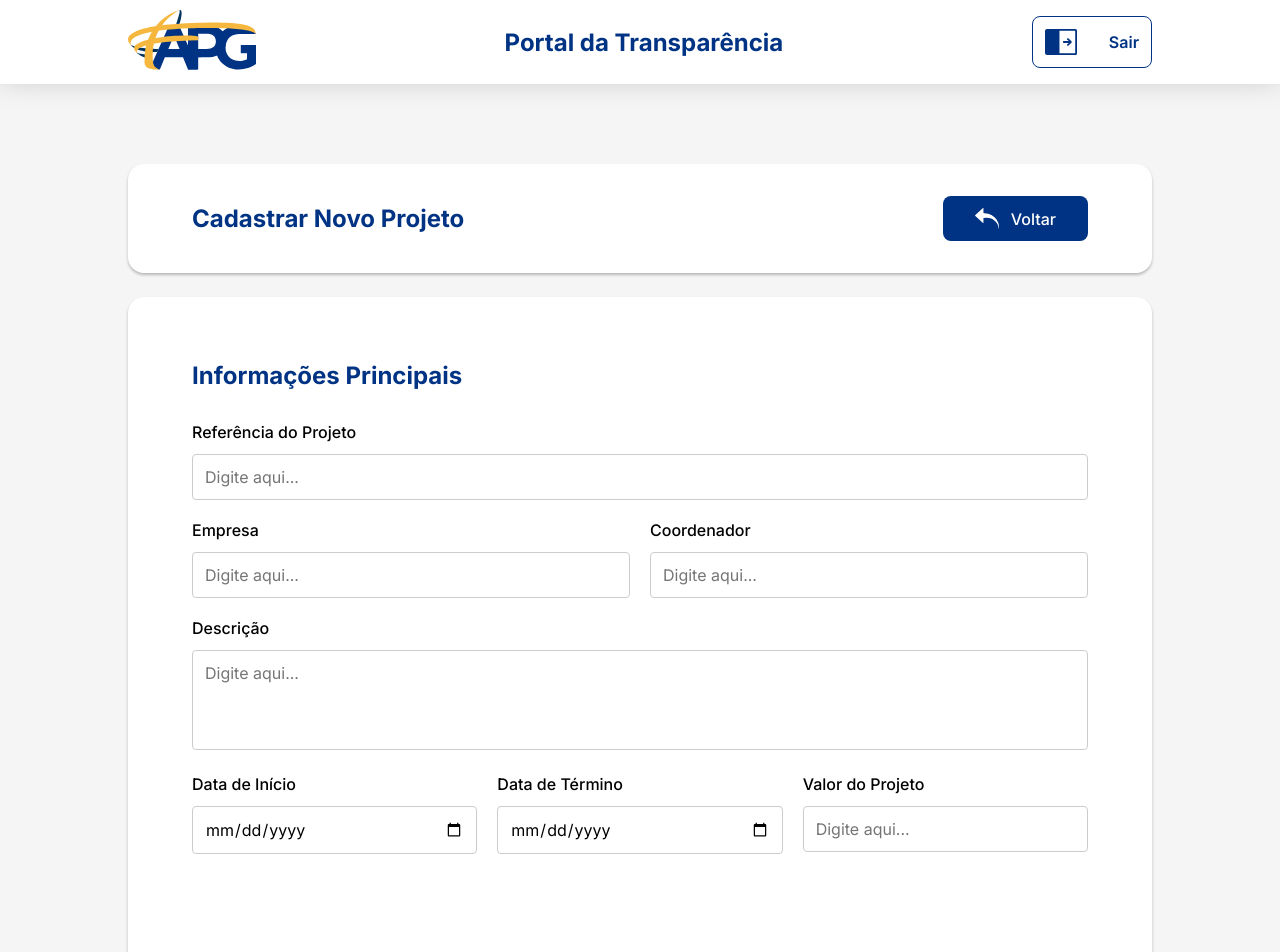
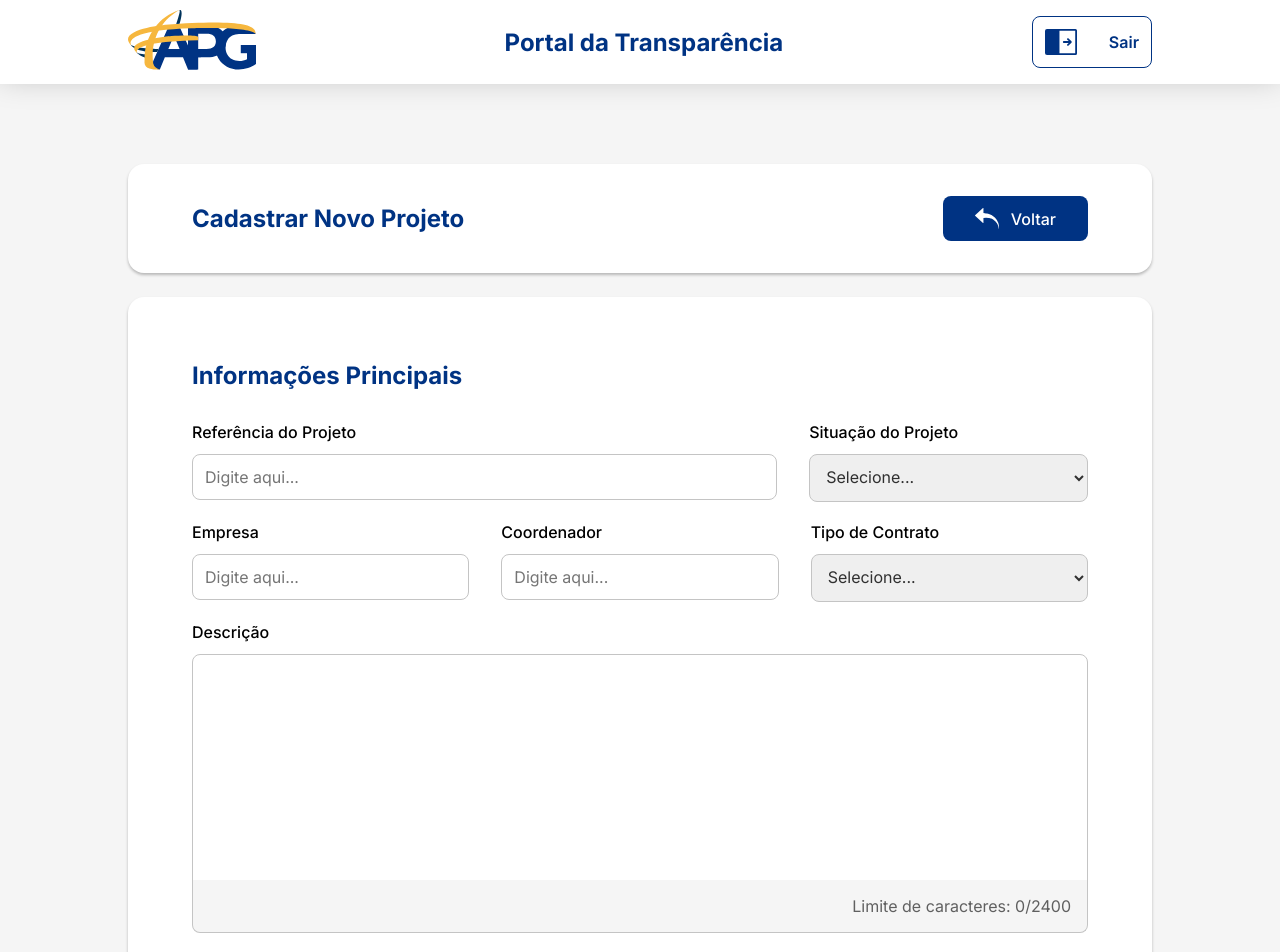
Before and after one commit to TeamHiveAPI/API-2024.02-FRONT, a React (Create React App) app: page /cadastro-projeto in a window 1280 px wide. Shown: the top 952 px of the page. Built offline with nearby package versions, Linux system fonts and the light colour scheme.

Commit message:
refactor: Refazendo código do formulário de cadastro de projeto

```diff
--- a/src/components/FormInput/FormInput.scss
+++ b/src/components/FormInput/FormInput.scss
@@ -81,66 +81,3 @@
 .form_botao_revelar img {
     width: 20px;
 }
-
-
-/* Input de Texto */
-
-.input_tex_comentario {
-    border: 1px solid #8F8F8F;
-    border-radius: 10px;
-    padding: 10px;
-    position: relative;
-}
-
-.input_tex_comentario label {
-    display: block;
-    margin-bottom: 5px;
-}
-
-.input_tex_comentario textarea {
-    width: 100%;
-    height: 200px;
-    box-sizing: border-box;
-
-}
-
-.input_tex_contador-caracteres {
-    position: absolute;
-    margin-top: 10px;
-    bottom: 5px;
-    right: 5px;
-    color: #8F8F8F;
-}
-
-.input_tex_comentario textarea {
-    width: calc(100% - 22px);
-    margin-bottom: 25px;
-    resize: none;
-}
-
-textarea:focus {
-    outline: none;
-}
-
-.input_tex_titulo-comentario {
-    font-size: 1.1rem;
-}
-
-.input_tex_espaco {
-    margin-bottom: 15px;
-}
-
-.input_tex_texto-botao {
-    display: flex;
-    align-items: center;
-    justify-content: flex-end;
-    margin-top: 20px;
-}
-
-.mensagem-suporte {
-    margin-right: 10px;
-    color: #8F8F8F;
-    font-size: 14px;
-    line-height: 16px;
-    text-align: right;
-}
--- a/src/pages/CadastroProjeto/CadastroProjeto.scss
+++ b/src/pages/CadastroProjeto/CadastroProjeto.scss
@@ -1,48 +1,46 @@
 @import "../../global.scss";
 
-.testezinho {
+.cadpro_titulo {
     color: $primario;
     margin-bottom: 2rem;
 }
 
-.cadpro_cadastro_projeto {
-
-    .cadpro_input_group {
-        margin-bottom: 20px;
-
-        &.cadpro_horizontal {
+.cadpro_container {
     display: flex;
-            justify-content: space-between;
+    flex-direction: column;
 }
 
-        label {
-            display: block;
-            font-weight: 500;
-            margin-bottom: 12px;
+.cadpro_secao {
+    display: flex;
+    margin-bottom: 20px;
+    gap: 32px;
 }
 
-        input,
-        textarea {
+.cadpro_input {
+    display: flex;
+    flex-direction: column;
+    gap: 12px;
     width: 100%;
-            padding: 12px;
-            border: 1px solid #ccc;
-            border-radius: 4px;
-            font-size: 16px;
-            box-sizing: border-box;
 }
 
-        textarea {
-            height: 100px;
-            resize: none;
+.cadpro_input input, select {
+    padding: 12px;
+    border: 1px solid #C4C4C4;
+    border-radius: 8px;
+    font-size: 16px;
+    color: #303030;
 }
 
-        .cadpro_input_item {
-            flex: 1;
-            &:not(:last-child) {
-                margin-right: 20px;
+.cadpro_input label {
+    font-weight: 500;
 }
+
+.cadpro_input.maior {
+    width: 69.25%;
 }
-    }
+
+.cadpro_input.menor {
+    width: 33%;
 }
 
 .cadpro_botao_cadastrar {
@@ -50,3 +48,43 @@
     justify-content: center;
     margin-top: 64px;
 }
+
+// Input Comentário
+
+.cadpro_input_descricao {
+    border: 1px solid #C4C4C4;
+    border-radius: 8px 8px 0px 0px;
+    padding: 12px;
+}
+
+.cadpro_input_descricao label {
+    display: block;
+    margin-bottom: 5px;
+}
+
+.cadpro_input_descricao textarea {
+    width: 100%;
+    height: 200px;
+    box-sizing: border-box;
+    resize: none;
+    padding-bottom: 32px;
+
+}
+
+.cadpro_input_descricao_contador {
+    margin-top: -16px;
+    display: flex;
+    justify-content: end;
+    color: #606060;
+    z-index: 1;
+    background-color: #F5F5F5;
+    padding: 16px;
+    border: 1px solid #C4C4C4;
+    border-radius: 0px 0px 8px 8px;
+    border-top: 0px;
+
+}
+
+textarea:focus {
+    outline: none;
+}
--- a/src/pages/CadastroProjeto/CadastroProjeto.tsx
+++ b/src/pages/CadastroProjeto/CadastroProjeto.tsx
@@ -10,13 +10,15 @@ function CadastroProjeto() {
 
   // Estados para armazenar os dados do formulário
   const [projeto, setProjeto] = useState({
-        referencia: '',
-        empresa: '',
-        coordenador: '',
-        descricao: '',
-        dataInicio: '',
-        dataTermino: '',
-        valorProjeto: ''
+    referencia: "",
+    situacao: "",
+    empresa: "",
+    coordenador: "",
+    descricao: "",
+    dataInicio: "",
+    dataTermino: "",
+    valorProjeto: "",
+    classificacao: "",
   });
 
   // Função para atualizar os estados com os valores do formulário
@@ -31,7 +33,8 @@ function CadastroProjeto() {
   // Função para enviar o formulário para o back-end
   const handleSubmit = (e: any) => {
     e.preventDefault();
-        axios.post('http://localhost:8080/projetos', projeto)
+    axios
+      .post("http://localhost:8080/projetos", projeto)
       .then((response) => {
         alert("Projeto cadastrado com sucesso!");
         console.log(response.data);
@@ -42,61 +45,124 @@ function CadastroProjeto() {
       });
   };
 
+
+
+  // Input Comentário
+  const LimiteCaracteres = 2400;
+
+  const handleDescricaoChange = (event: React.ChangeEvent<HTMLTextAreaElement>) => {
+    const inputValue = event.target.value;
+    if (inputValue.length <= LimiteCaracteres) {
+      setProjeto((prevProjeto) => ({
+        ...prevProjeto,
+        descricao: inputValue,
+      }));
+    }
+  };
+
+
   return (
     <>
       <Navbar />
 
       <SecaoCima titulo="Cadastrar Novo Projeto" />
       <div className="visu_container_info margem_10">
-            <h2 className="testezinho">Informações Principais</h2>
+        <h2 className="cadpro_titulo">Informações Principais</h2>
 
-            <form className="cadpro_cadastro_projeto" onSubmit={handleSubmit}>
-                <div className="cadpro_input_group">
-                    <label htmlFor="cadpro_referencia">Referência do Projeto</label>
-                    <input type="text" id="cadpro_referencia" placeholder="Digite aqui..." value={projeto.referencia} onChange={handleChange} />
+        <form className="cadpro_container">
+            <div className="cadpro_secao">
+                <div className="cadpro_input maior">
+              <label htmlFor="referencia">Referência do Projeto</label>
+              <input type="text" id="referencia" placeholder="Digite aqui..." value={projeto.referencia} onChange={handleChange}
+              />
                 </div>
-
-                <div className="cadpro_input_group cadpro_horizontal">
-                    <div className="cadpro_input_item">
-                        <label htmlFor="cadpro_empresa">Empresa</label>
-                        <input type="text" id="cadpro_empresa" placeholder="Digite aqui..." value={projeto.empresa} onChange={handleChange} />
-                    </div>
-                    <div className="cadpro_input_item">
-                        <label htmlFor="cadpro_coordenador">Coordenador</label>
-                        <input type="text" id="cadpro_coordenador" placeholder="Digite aqui..." value={projeto.coordenador} onChange={handleChange} />
+                <div className="cadpro_input menor">
+              <label htmlFor="status">Situação do Projeto</label>
+              <select id="situacao" value={projeto.situacao} onChange={handleChange}>
+                <option value="">Selecione...</option>
+                <option value="Projetos em Andamento">Projetos em Andamento</option>
+                <option value="Projetos Encerrados">Projetos Encerrados</option>
+                <option value="Projetos Não Iniciados">Projetos Não Iniciados</option>
+              </select>
                 </div>
             </div>
-
-                <div className="cadpro_input_group">
-                    <label htmlFor="cadpro_descricao">Descrição</label>
-                    <textarea id="cadpro_descricao" placeholder="Digite aqui..." value={projeto.descricao} onChange={handleChange} ></textarea>
+            <div className="cadpro_secao">
+                <div className="cadpro_input">
+                    <label htmlFor="empresa">Empresa</label>
+                    <input type="text" id="empresa" placeholder="Digite aqui..." value={projeto.empresa} onChange={handleChange} />
                 </div>
-
-                <div className="cadpro_input_group cadpro_horizontal">
-                    <div className="cadpro_input_item">
-                        <label htmlFor="cadpro_data_inicio">Data de Início</label>
-                        <input type="date" id="cadpro_data_inicio" value={projeto.dataInicio} onChange={handleChange} />
+                <div className="cadpro_input">
+                    <label htmlFor="coordenador">Coordenador</label>
+                    <input type="text" id="coordenador" placeholder="Digite aqui..." value={projeto.coordenador} onChange={handleChange} />
                 </div>
-                    <div className="cadpro_input_item">
-                        <label htmlFor="cadpro_data_termino">Data de Término</label>
-                        <input type="date" id="cadpro_data_termino" value={projeto.dataTermino} onChange={handleChange} />
+                <div className="cadpro_input">
+                    <label htmlFor="tipo_contrato">Tipo de Contrato</label>
+                     <select id="classificacao" value={projeto.classificacao} onChange={handleChange} >
+                        <option value="">Selecione...</option>
+                        <option value="AS, OF, PC e/ou outros">AS, OF, PC e/ou outros</option>
+                        <option value="Contrato">Contrato</option>
+                        <option value="Convênio">Convênio</option>
+                        <option value="Patrocínio">Patrocínio</option>
+                        <option value="Termo de Cooperação">Termo de Cooperação</option>
+                        <option value="Termo de Outorga">Termo de Outorga</option>
+                    </select>
                 </div>
-                    <div className="cadpro_input_item">
-                        <label htmlFor="cadpro_valor_projeto">Valor do Projeto</label>
-                        <input type="text" id="cadpro_valor_projeto" placeholder="Digite aqui..." value={projeto.valorProjeto} onChange={handleChange} />
+            </div>
+            <div className="cadpro_secao">
+                <div className="cadpro_input">
+                    <label htmlFor="descricao">Descrição</label>
+                        <div className="cadpro_input_descricao">
+                        <textarea name="descricao" id="descricao" value={projeto.descricao} onChange={handleDescricaoChange} maxLength={LimiteCaracteres} rows={6} cols={50} />
+                    </div>
+                    <div className="cadpro_input_descricao_contador">
+                            <p>Limite de caracteres: {projeto.descricao.length}/{LimiteCaracteres} </p>
+                        </div>
+                </div>
+            </div>
+            <div className="cadpro_secao">
+                <div className="cadpro_input">
+              <label htmlFor="dataInicio">Data de Início</label>
+              <input
+                type="date"
+                id="dataInicio"
+                value={projeto.dataInicio}
+                onChange={handleChange}
+              />
+                </div>
+                <div className="cadpro_input">
+              <label htmlFor="dataTermino">Data de Término</label>
+              <input
+                type="date"
+                id="dataTermino"
+                value={projeto.dataTermino}
+                onChange={handleChange}
+              />
+                </div>
+                <div className="cadpro_input">
+              <label htmlFor="valorProjeto">Valor do Projeto</label>
+              <input
+                type="text"
+                id="valorProjeto"
+                placeholder="Digite aqui..."
+                value={projeto.valorProjeto}
+                onChange={handleChange}
+              />
                 </div>
             </div>
         </form>
+
         <SubirArquivo titulo="Propostas e Relatórios Técnicos" />
         <SubirArquivo titulo="Contratos" />
         <SubirArquivo titulo="Artigos" />
 
         <div className="cadpro_botao_cadastrar" onClick={handleSubmit}>
-                <BotaoCTA img="img/salvar.svg" escrito="Cadastrar" aparencia="primario"/>
+          <BotaoCTA
+            img="img/salvar.svg"
+            escrito="Cadastrar"
+            aparencia="primario"
+          />
         </div>
       </div>
-
-
     </>
   );
 }
```
Lines whose indentation alone changed are shown as unchanged.
